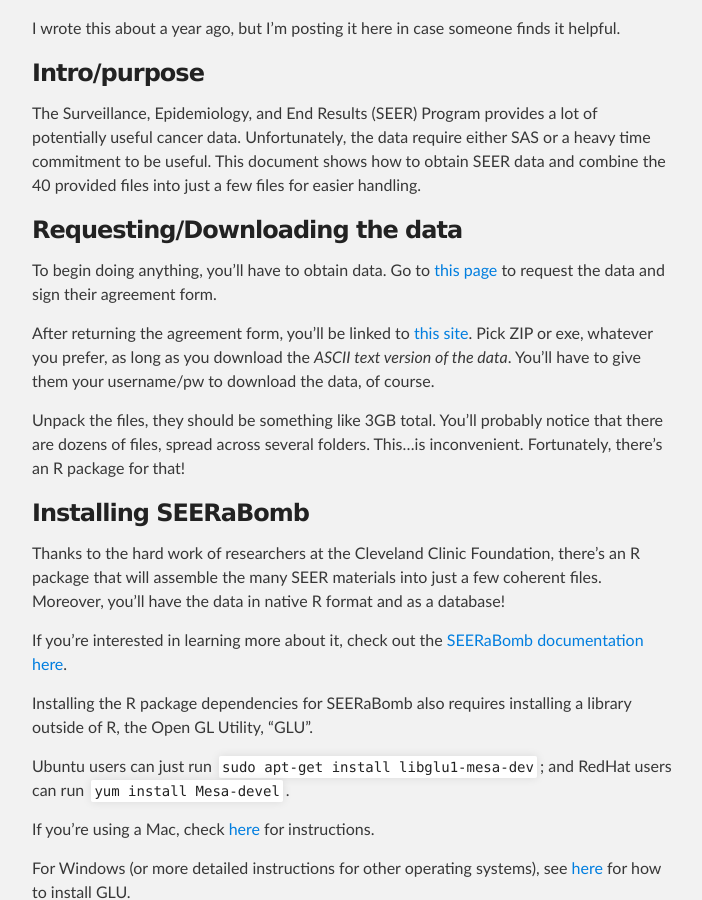
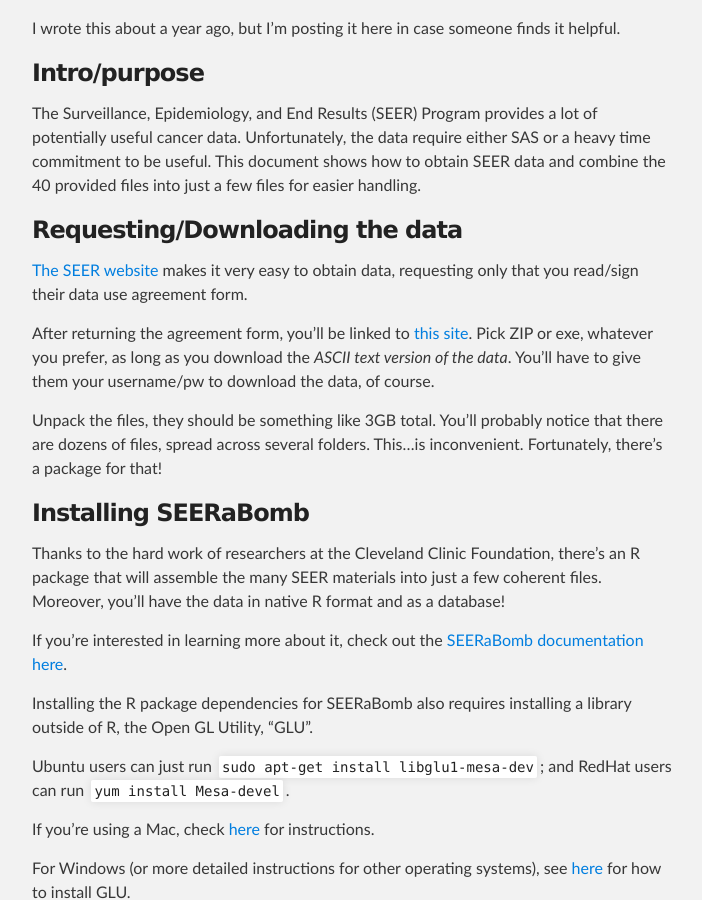
Before and after one commit to mustafaascha/mustafaascha.github.io, a Jekyll site: the page built from _posts/2016-10-28-SEERwithR.md, in a window 1280 px wide and 900 px high, scrolled down 304 px. Shown: the whole window, without its empty margins (288-990 px from the left). Built offline with Jekyll 4.4.1, drawn with Linux system fonts in a browser that asks for light colours.

Commit message:
Update 2016-10-28-SEERwithR.md

```diff
--- a/_posts/2016-10-28-SEERwithR.md
+++ b/_posts/2016-10-28-SEERwithR.md
@@ -19,9 +19,8 @@
 
 ### Requesting/Downloading the data
 
-To begin doing anything, you'll have to obtain data. Go to [this
-page](http://seer.cancer.gov/data/access.html) to request the data and
-sign their agreement form.
+[The SEER website](http://seer.cancer.gov/data/access.html) makes it very easy
+to obtain data, requesting only that you read/sign their data use agreement form.
 
 After returning the agreement form, you'll be linked to [this
 site](http://seer.cancer.gov/data/options.html). Pick ZIP or exe,
@@ -31,7 +30,7 @@
 
 Unpack the files, they should be something like 3GB total. You'll
 probably notice that there are dozens of files, spread across several
-folders. This...is inconvenient. Fortunately, there's an R package for
+folders. This...is inconvenient. Fortunately, there's a package for
 that!
 
 ### Installing SEERaBomb
```
